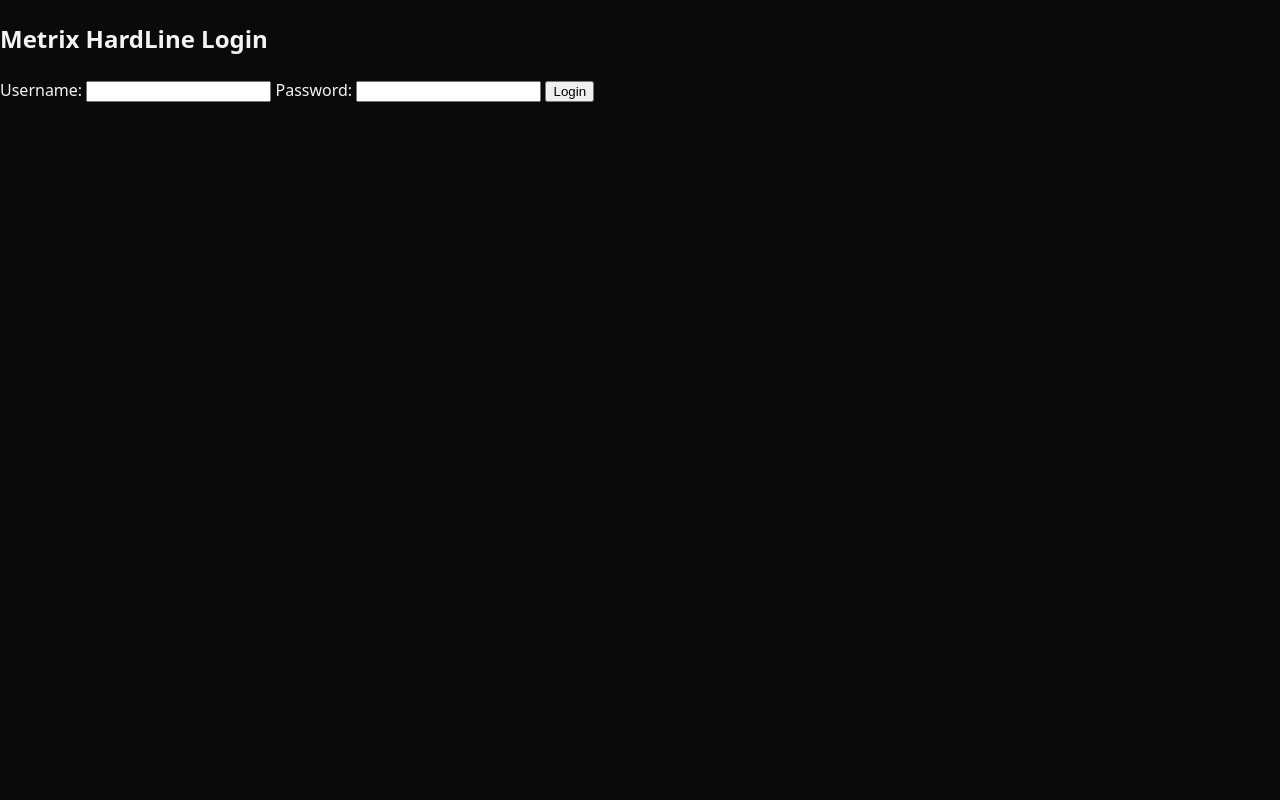
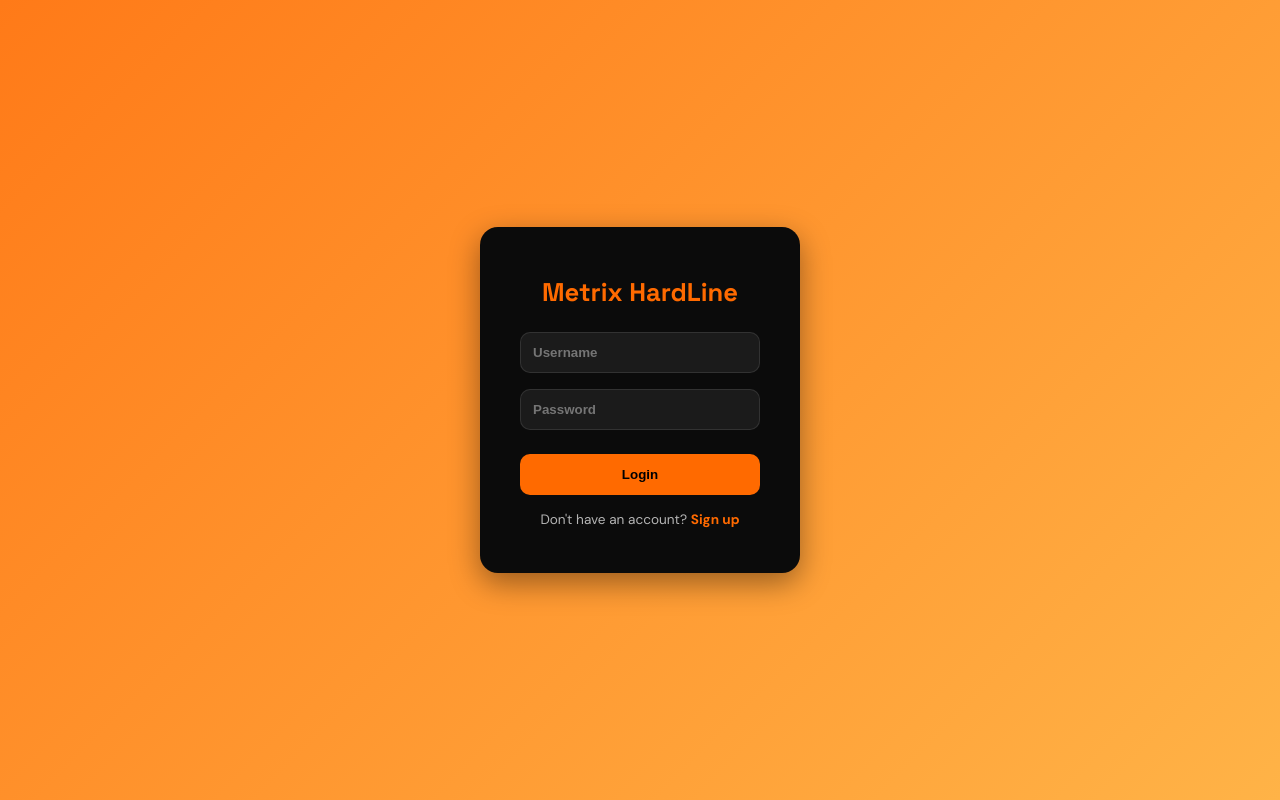
Before and after one commit to HendrickslinUX/Metrix, a plain HTML site: page login.html in a window 1280 px wide. Drawn offline with Linux system fonts and the light colour scheme.

Commit message:
Update login.html

```diff
--- a/login.html
+++ b/login.html
@@ -1,55 +1,119 @@
 <!DOCTYPE html>
 <html lang="en">
 <head>
-  <meta charset="UTF-8">
-  <meta name="viewport" content="width=device-width, initial-scale=1.0">
-  <title>Metrix HardLine — Login</title>
-  <link rel="stylesheet" href="styles.css">
+<meta charset="UTF-8" />
+<meta name="viewport" content="width=device-width, initial-scale=1.0"/>
+<title>Metrix HardLine — Login</title>
+
+<link href="https://fonts.googleapis.com/css2?family=DM+Sans:wght@400;500;700&family=Space+Grotesk:wght@500;600;700&display=swap" rel="stylesheet">
+
+<style>
+:root{
+  --bg-main:#0b0b0b;
+  --accent:#ff6a00;
+  --text-main:#fff;
+  --text-muted:#b5b5b5;
+  --input-bg:#1b1b1b;
+  --input-border:rgba(255,255,255,.1);
+}
+
+*{box-sizing:border-box;}
+
+body{
+  margin:0;
+  font-family:'DM Sans',sans-serif;
+  background:linear-gradient(135deg,#ff7a18,#ffb347);
+  color:var(--text-main);
+  display:flex;
+  justify-content:center;
+  align-items:center;
+  height:100vh;
+}
+
+.login-card{
+  background:var(--bg-main);
+  padding:2rem 2.5rem;
+  border-radius:18px;
+  width:320px;
+  box-shadow:0 10px 30px rgba(0,0,0,0.4);
+  text-align:center;
+}
+
+.login-card h1{
+  font-family:'Space Grotesk',sans-serif;
+  margin-bottom:1.5rem;
+  font-size:1.6rem;
+  color:var(--accent);
+}
+
+.login-card input{
+  width:100%;
+  padding:.75rem;
+  margin-bottom:1rem;
+  border-radius:10px;
+  border:1px solid var(--input-border);
+  background:var(--input-bg);
+  color:white;
+  font-weight:600;
+}
+
+.login-card button{
+  width:100%;
+  padding:.8rem;
+  border:none;
+  border-radius:10px;
+  background:var(--accent);
+  color:black;
+  font-weight:700;
+  cursor:pointer;
+  margin-top:0.5rem;
+  transition:transform 0.2s;
+}
+
+.login-card button:hover{
+  transform:scale(1.03);
+}
+
+.login-card p{
+  margin-top:1rem;
+  font-size:.85rem;
+  color:var(--text-muted);
+}
+
+.login-card a{
+  color:var(--accent);
+  text-decoration:none;
+  font-weight:600;
+}
+</style>
 </head>
+
 <body>
-  <div class="login-container">
-    <h2>Metrix HardLine Login</h2>
 
-    <form id="loginForm">
-      <label for="username">Username:</label>
-      <input type="text" id="username" required>
+<div class="login-card">
+  <h1>Metrix HardLine</h1>
+  <input id="username" placeholder="Username" type="text">
+  <input id="password" placeholder="Password" type="password">
+  <button onclick="login()">Login</button>
+  <p>Don't have an account? <a href="#">Sign up</a></p>
+</div>
 
-      <label for="password">Password:</label>
-      <input type="password" id="password" required>
+<script>
+function login(){
+  const u=username.value.trim();
+  const p=password.value.trim();
 
-      <button type="submit">Login</button>
-    </form>
+  // ✅ Temporary dev user for testing
+  const demoUser={username:"user01",password:"hardline123"};
 
-    <p id="errorMsg" style="color:red;"></p>
-  </div>
+  if(u===demoUser.username && p===demoUser.password){
+    localStorage.setItem("loggedInUser",JSON.stringify(demoUser));
+    window.location.href="user-dashboard.html";
+  } else{
+    alert("Wrong username or password");
+  }
+}
+</script>
 
-  <script>
-    const adminUsername = "admin";
-    const adminPassword = "hardline123";
-
-    const form = document.getElementById("loginForm");
-    const errorMsg = document.getElementById("errorMsg");
-
-    form.addEventListener("submit", (e) => {
-      e.preventDefault();
-      const username = document.getElementById("username").value;
-      const password = document.getElementById("password").value;
-
-      // Check for admin login first
-      if (username === adminUsername && password === adminPassword) {
-        window.location.href = "admin-dashboard.html";
-        return;
-      }
-
-      // User login (mock example)
-      // TODO: Replace with real user database/Stripe check
-      if (username.startsWith("student") && password === "password123") {
-        // Redirect to user PWA dashboard
-        window.location.href = "user-dashboard.html";
-      } else {
-        errorMsg.textContent = "Invalid username or password";
-      }
-    });
-  </script>
 </body>
 </html>
```
